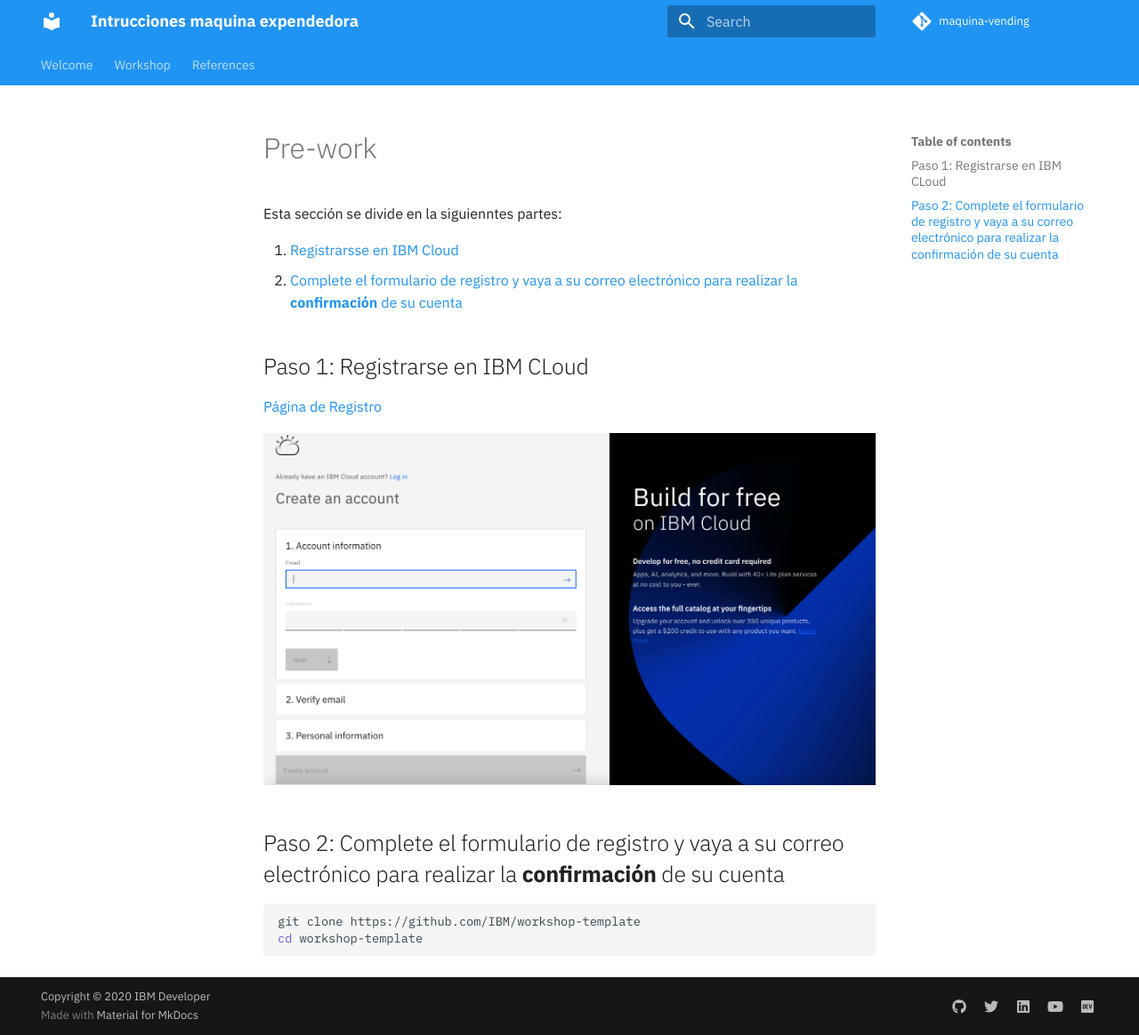
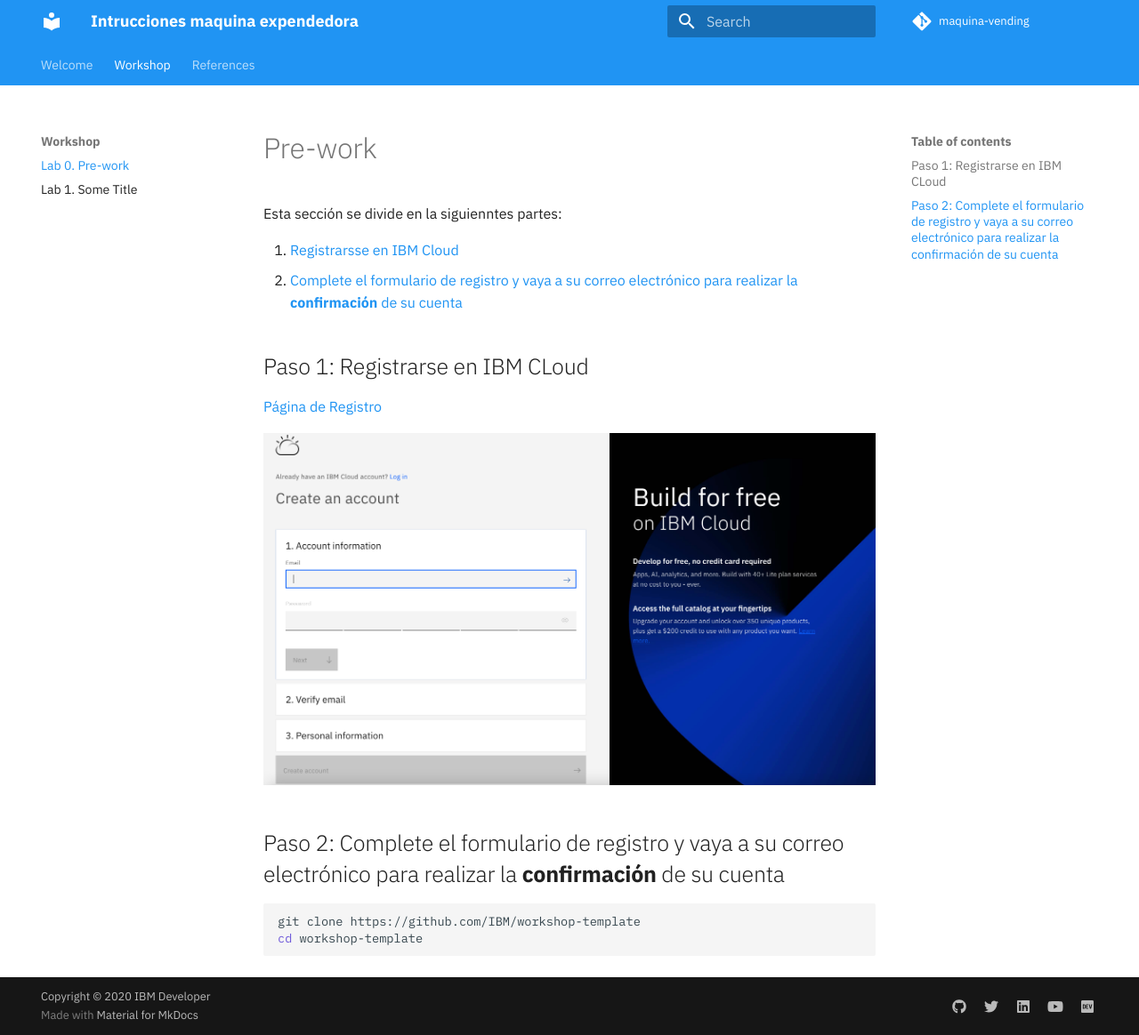
Before and after one commit to IBM/maquina-vending, an MkDocs documentation site: the page built from docs/pre-work/README.md, in a window 1280 px wide and 1164 px high. Shown: the whole window at 89% size. Built offline with MkDocs 1.6.1 and Material for MkDocs 9.7.7, drawn with Linux system fonts in a browser that asks for light colours; comment, search, counter and statistics services are not loaded; part of the change alters nothing that is shown.

Commit message:
Update mkdocs.yml
cambio navegacion docs

```diff
--- a/mkdocs.yml
+++ b/mkdocs.yml
@@ -14,7 +14,7 @@ nav:
   - Welcome:
     - About the workshop: README.md
   - Workshop:
-    - Lab 0. Pre-work: docs/pre-work/README.md
+    - Lab 0. Pre-work: pre-work/README.md
     - Lab 1. Some Title: docs/lab-1/README.md
   - References:
     - Additional Resources: docs/resources/RESOURCES.md
```
